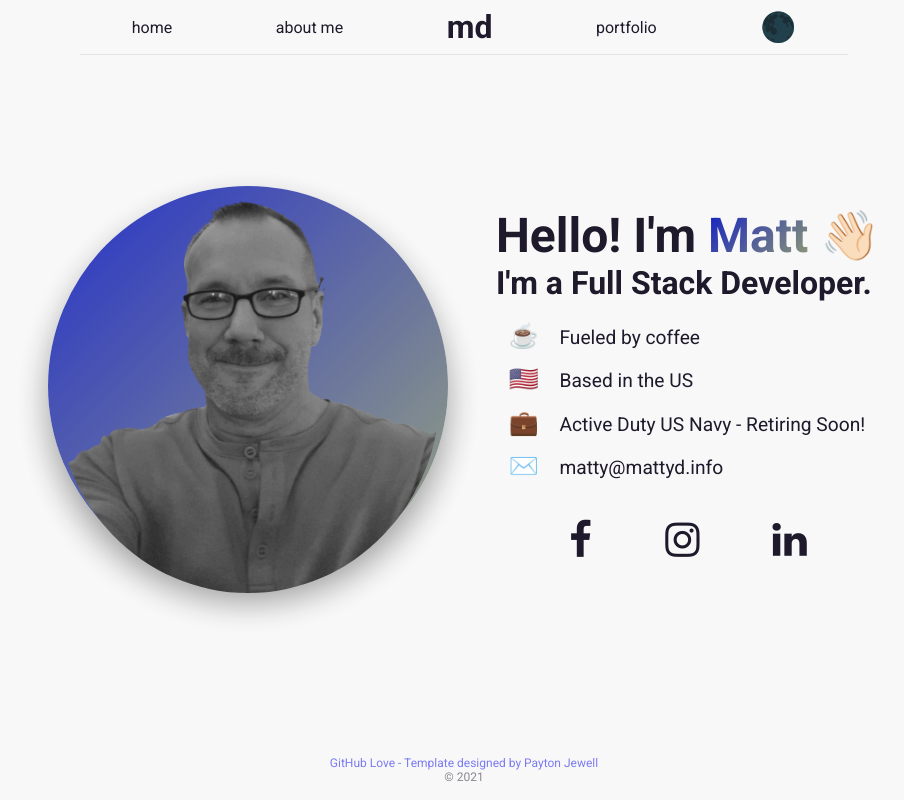
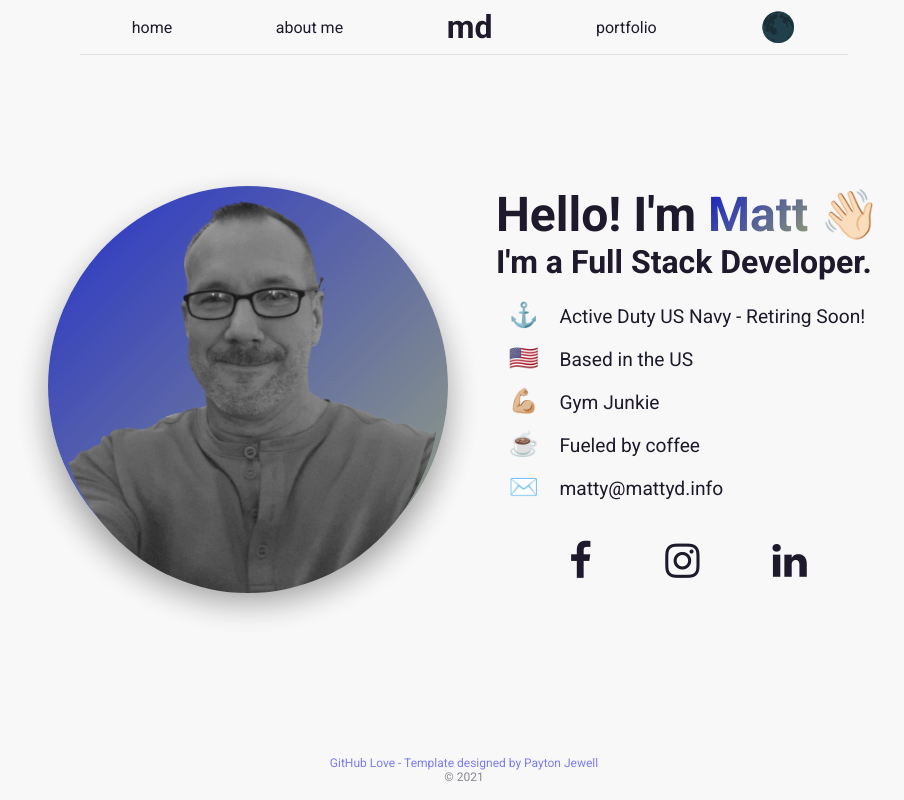
Before and after one commit to TheyCallMeMattyD/react-portfolio, a React (Create React App) app: page /#/ in a window 1280 px wide. Shown: the whole page, without its empty margins (176-1080 px from the left). Built offline with nearby package versions, Linux system fonts and the light colour scheme; the HTML template or start-up script is replaced by a standard one.

Commit message:
updated miniBio information and emojis

```diff
--- a/src/Info/Info.js
+++ b/src/Info/Info.js
@@ -27,9 +27,10 @@ export const info = {
     selfPortrait: self, // don't change this unless you want to name your self portrait in the "img" folder something else!
     gradient: `linear-gradient(135deg, ${colors})`, // don't change this either
     miniBio: [ // these are just some "tidbits" about yourself. You can look at mine https://paytonjewell.github.io/#/ for an example if you'd like
-        ["☕️", "Fueled by coffee"], // change the emojis to something related to your list item :)
+        ["⚓️", "Active Duty US Navy - Retiring Soon!"],
         ["🇺🇸", "Based in the US"],
-        ["💼", "Active Duty US Navy - Retiring Soon!"],
+        ["💪🏼", "Gym Junkie"],
+        ["☕️", "Fueled by coffee"],
         ["✉️", "matty@mattyd.info"],
     ],
     socials: [
@@ -71,17 +72,13 @@ export const info = {
 // leave these alone unless you know how to work with FontAwesome and want to change to your liking :)
 
 function facebookIcon() {
-    return <i className="fa fa-facebook" aria-hidden="true"/>
+    return <i className="fa fa-facebook" aria-hidden="true" />
 };
 
 function instagramIcon() {
-    return <i className="fa fa-instagram" aria-hidden="true"/>
+    return <i className="fa fa-instagram" aria-hidden="true" />
 };
 
 function linkedInIcon() {
-    return <i className="fa fa-linkedin" aria-hidden="true"/>
+    return <i className="fa fa-linkedin" aria-hidden="true" />
 };
-
-function mediumIcon() {
-    return <i className="fa fa-medium" aria-hidden="true"/>
-};
```
